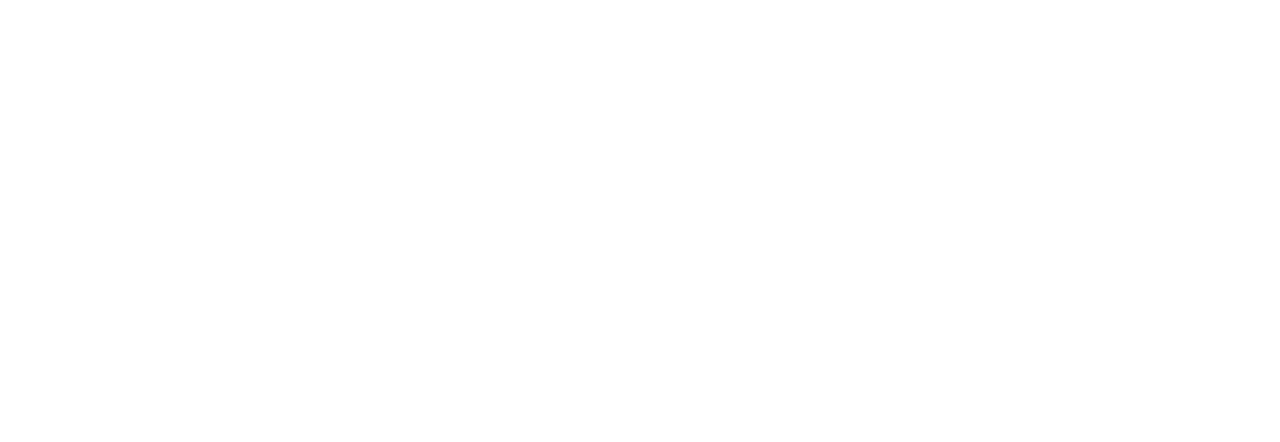
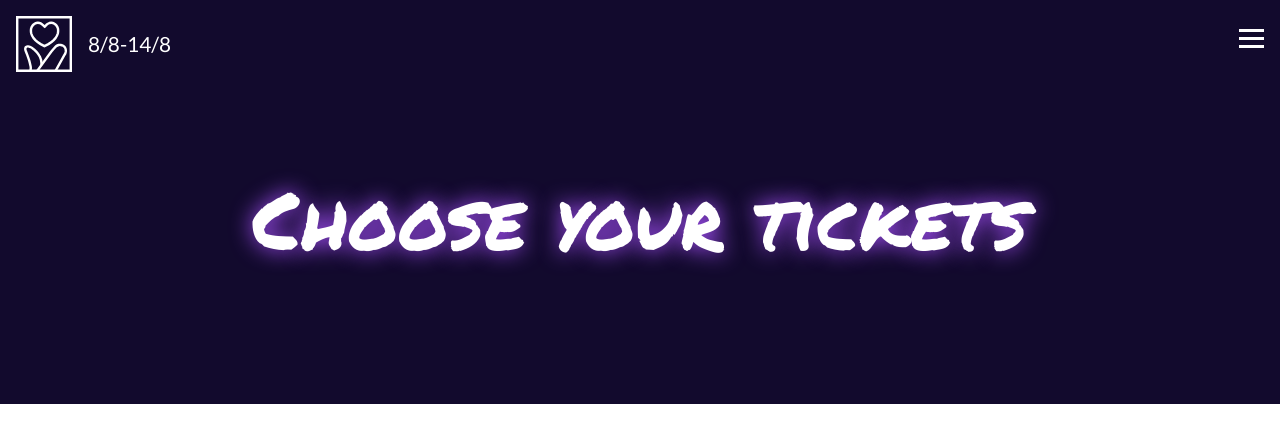
Before and after one commit to caro112f/hwaiting-booking, a React (Create React App) app: page /tickets in a window 1280 px wide. Shown: the top 442 px of the page. Built offline with nearby package versions, Linux system fonts and the light colour scheme.

Commit message:
small edit tickets page

```diff
--- a/src/App.js
+++ b/src/App.js
@@ -31,7 +31,11 @@
       <section id="navigation">
         <nav>
           <div id="logo_wrapper">
-            <img src={logo} className="logo" alt="" />
+            <Link to="/">
+              {" "}
+              <img src={logo} className="logo" alt="" />
+            </Link>
+
             <p>8/8-14/8</p>
           </div>
           <div id="menu" ref={menuRef} className={menuOpen ? null : "inactive"}>
--- a/src/routes/Tickets.jsx
+++ b/src/routes/Tickets.jsx
@@ -1,3 +1,7 @@
 export default function Step1(props) {
-  return <section></section>;
+  return (
+    <section id="tickets">
+      <h1>Choose your tickets</h1>
+    </section>
+  );
 }
--- a/src/sass/layout/_index.scss
+++ b/src/sass/layout/_index.scss
@@ -1 +1,2 @@
 @forward "home";
+@forward "tickets";
--- /dev/null
+++ b/src/sass/layout/_tickets.scss
@@ -0,0 +1,15 @@
+@use "../abstracts/vars";
+@use "../abstracts/mixins";
+
+#tickets {
+  position: absolute;
+  top: 0;
+  left: 0;
+  right: 0;
+  z-index: -1;
+  background-color: vars.$background-blue;
+  h1 {
+    padding: 10rem 4rem 8rem 4rem;
+    text-align: center;
+  }
+}
```
